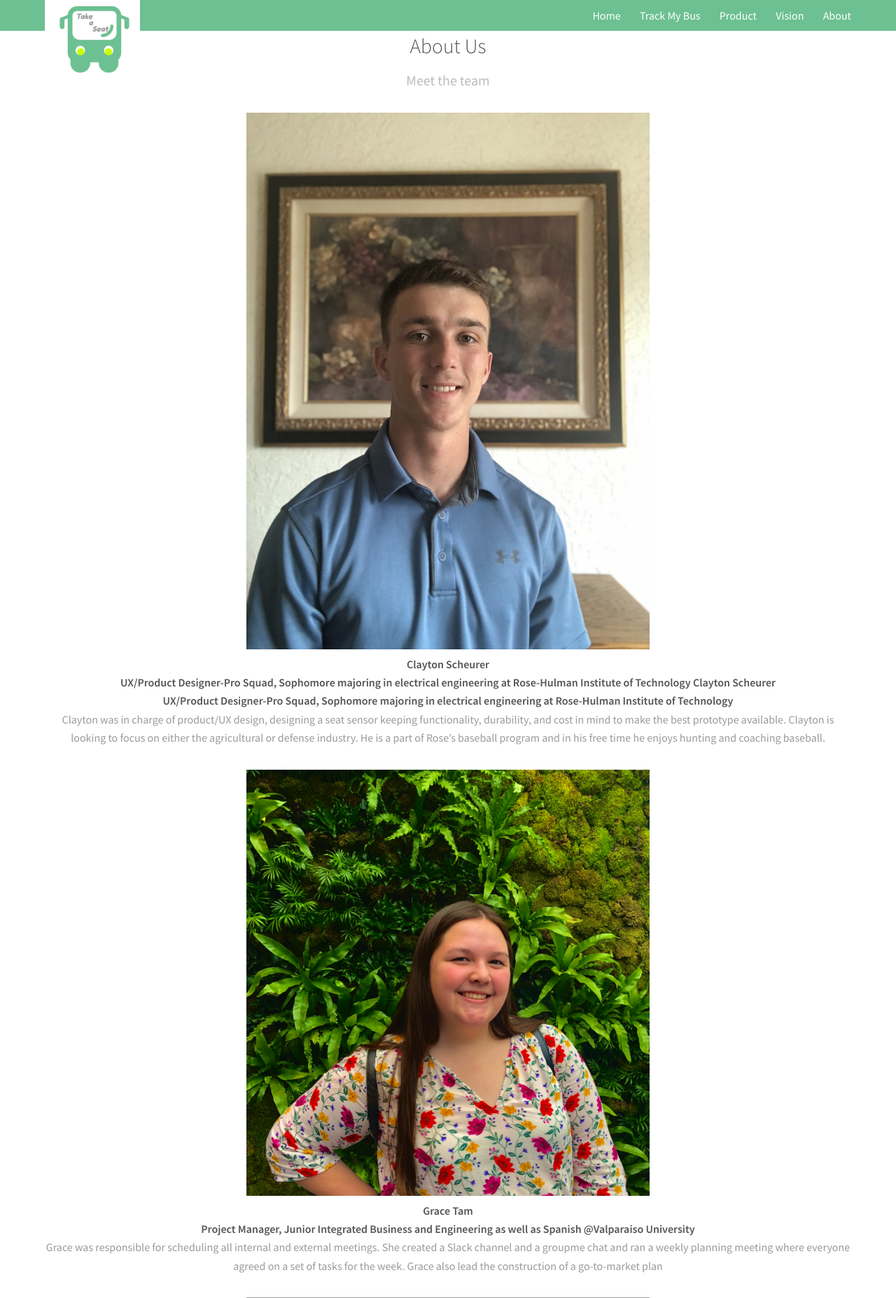
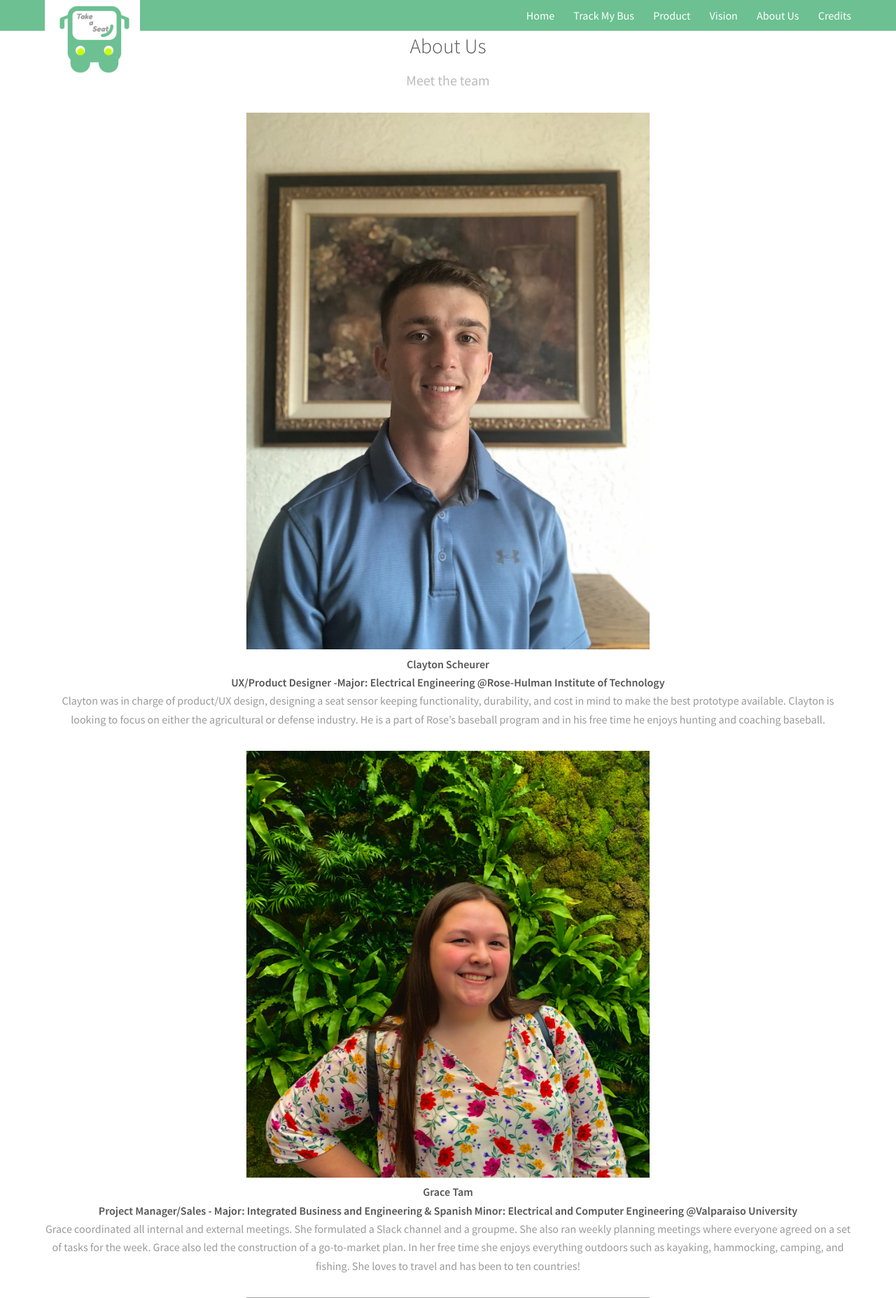
Before and after one commit to rdanehy/SOS_transportation_10, a Flask app: page /elements in a window 1280 px wide. Shown: the top 1855 px of the page at 70% size. Run offline with Flask 2, Linux system fonts and the light colour scheme; some web fonts are replaced; grey boxes are pictures that could not be loaded.

Commit message:
vision subpage update, credit subpage update, and logo page

```diff
--- a/app.py
+++ b/app.py
@@ -35,5 +35,10 @@ def vision():
     return render_template('vision.html')
 
 
+@app.route('/credits')
+def credits():
+    return render_template('credits.html')
+
+
 if __name__ == "__main__":  # on running python app.py
     app.run()  # run the flask app
--- a/templates/elements.html
+++ b/templates/elements.html
@@ -16,13 +16,14 @@
 		<!-- Header -->
 			<header id="header">
 				<div class="inner">
-					<a href="index.html" class="logo"><img src=" ./static/images/logo.png"></a>
+					<a href="home" class="logo"><img src=" ./static/images/logo.png"></a>
 					<nav id="nav">
 						<a href="home">Home</a>
 						<a href="track_my_bus">Track My Bus</a>
 						<a href="product">Product</a>
 						<a href="vision">Vision</a>
-						<a href="elements">About</a>
+						<a href="elements">About Us</a>
+						<a href="credits">Credits</a>
 					</nav>
 					<a href="#navPanel" class="navPanelToggle"><span class="fa fa-bars"></span></a>
 				</div>
@@ -39,34 +40,31 @@
 						<div style="text-align: center;">
 
 						<img src="./static/images/cool_dude.jpg" height = "50%" width = "50%">
-						<p><strong> Clayton Scheurer <br>UX/Product Designer-Pro Squad, Sophomore majoring in electrical engineering at Rose-Hulman Institute of Technology
-							Clayton Scheurer <br>UX/Product Designer-Pro Squad, Sophomore majoring in electrical engineering at Rose-Hulman Institute of Technology
-	<br></strong>Clayton was in charge of product/UX design, designing a seat sensor keeping functionality, durability, and cost in mind to make the best prototype available. Clayton is looking to focus on either the agricultural or defense industry.
-							He is a part of Rose’s baseball program and in his free time he enjoys hunting and coaching baseball.</p>
+						<p><strong> Clayton Scheurer <br>UX/Product Designer -Major: Electrical Engineering @Rose-Hulman Institute of Technology
+	<br></strong>Clayton was in charge of product/UX design, designing a seat sensor keeping functionality, durability, and cost in mind to make the best prototype available. Clayton is looking to focus on either the agricultural or defense industry. He is a part of Rose’s baseball program and in his free time he enjoys hunting and coaching baseball.</p>
 
 							<img src="./static/images/grace.jpg" height = "50%" width = "50%">
-					<p><strong>Grace Tam <br> Project Manager, Junior Integrated Business and Engineering as well as Spanish
-@Valparaiso University</strong> <br>
-					Grace was responsible for scheduling all internal and external meetings. She created a Slack channel and a groupme chat and ran a weekly planning meeting where everyone agreed on a set of tasks for the week. Grace also lead the construction of a go-to-market plan
+					<p><strong>Grace Tam <br>Project Manager/Sales - Major: Integrated Business and Engineering & Spanish Minor: Electrical and Computer Engineering @Valparaiso University</strong> <br>
+					Grace coordinated all internal and external meetings. She formulated a Slack channel and a groupme. She also ran weekly planning meetings where everyone agreed on a set of tasks for the week. Grace also led the construction of a go-to-market plan. In her free time she enjoys everything outdoors such as kayaking, hammocking, camping, and fishing. She loves to travel and has been to ten countries!
 					</p>
 
 						<img src="./static/images/ryan-danehy.jpg" height = "50%" width = "50%" >
-					<p> <strong> Ryan Danehy <br>Software Engineer,, senior in Intelligent Systems Engineering with minor in mathematics @ Indiana University</strong><br>
+					<p> <strong> Ryan Danehy <br>Software Engineer - Major: Intelligent Systems Engineering Minor: Mathematics @Indiana University</strong><br>
 					Ryan was in charge of designing, developing, and deploying the web application in which the SoftStat sensor would be integrated into. He also was responsible for the initial research in the product viability evaluation, as well as investigating the future application of such a product. Ryan’s area of specialization is bioengineering specifically computational biology, with increased interest in High Performance Computing, and Machine Learning. He is an avid skier, hiker, and biker who was born and raised in Louisville, Kentucky. He is currently scheduled to graduate with a bachelor degree in 2021 and a master’s degree in 2022.
 					</p>
 						<img src="./static/images/elliot.jpg" height = "10%" width = "30%" >
-						<p> <strong>Elliot Schendel <br>Director of Operations - Go Team, Senior majoring in Management of Information Systems at Butler University<br>
-</strong> Elliot was responsible for: facilitating the completion of Go-team materials, creating material for project development, and conducting market research. He's passionate about helping make technology more accessible to small business owners and helping them to work smarter to achieve their organizational goals. In his free time, Elliot loves to drive and ride his bike in natural parks.
+						<p> <strong>Elliot Schendel <br>Business Analyst - Major: Management of Information Systems @Butler University<br>
+</strong> Elliot was responsible for aiding the completion of Go-team materials, creating material for project development, and conducting market research. He's passionate about helping make technology more accessible to small business owners and helping them to work smarter to achieve their organizational goals. In his free time, Elliot loves to drive and ride his bike in natural parks.
 </p>
 						<img src="./static/images/cassie.jpg" height = "10%" width = "30%" >
 						<p>
-							<Strong> Cassie Utley<br> Customer Outreach Manager, Senior Class of 2021, Mechanical Engineer @ Rose-Hulman Institute of Technology</Strong><br>
+							<Strong> Cassie Utley<br> Customer Outreach - Major: Mechanical Engineer @Rose-Hulman Institute of Technology
+</Strong><br>
 
-Cassie contributed by focusing on the importance of the customers' need to travel safely, especially due to COVID-19, and how to incorporate change with the team in the development of Take a Seat. Post-Graduation, she plans to go into the automotive industry and eventually develop her own business; however, she's still thinking about going back to school to get her Masters or go to Chiropractic school. Outside of school and academics she is a Varsity Athlete, Multi-Organizations Member, Tutor and Volunteer. But if you’re looking for her, you can find her in the gym.</p>
-
-						<img src="./static/images/david.png" height = "25%" width = "25%" >
-						<p><strong>David Mykut. <br>Systems Designer, System Analyst- Pro Squad, Majoring in Computer Information and Technologies with a minor in History @ Purdue</strong>
-						<br>
+Cassie contributed by focusing on the importance of the customers' need to travel safely, especially due to COVID-19, and how to incorporate change with the team in the development of Take a Seat. Post-Graduation, she plans to go into the automotive industry and eventually develop her own business; however, she's still thinking about going back to school to get her Masters or go to Chiropractic school. Outside of school and academics she is a Varsity Athlete, Multi-Organizations Member, Tutor and Volunteer. But if you’re looking for her, you can find her in the gym.
+						</p>
+							<img src="./static/images/david.png" height = "25%" width = "25%" >
+						<p><strong>David Mykut. <br>Systems Designer/Analyst - Major: Computer Information and Technologies Minor: History @Purdue<br></strong>
 							David helped to model and visualize the design of the project in the early stages, then helping between other areas and teammates as needed. He is a senior studying computer informations and technologies with a minor in history at
 Purdue University. From a small town , Walton, in Indiana after living in north Central Pennsylvania for
 seven years. Has a background in organizing teams, taking charge when needed, and managing and
--- a/templates/generic.html
+++ b/templates/generic.html
@@ -26,13 +26,14 @@
 		<!-- Header -->
 			<header id="header">
 				<div class="inner">
-					<a href="index.html" class="logo"><img src=" ./static/images/logo.png"></a>
+					<a href="home" class="logo"><img src=" ./static/images/logo.png"></a>
 					<nav id="nav">
 						<a href="home">Home</a>
 						<a href="track_my_bus">Track My Bus</a>
 						<a href="product">Product</a>
 						<a href="vision">Vision</a>
-						<a href="elements">About</a>
+						<a href="elements">About Us</a>
+						<a href="credits">Credits</a>
 					</nav>
 					<a href="#navPanel" class="navPanelToggle"><span class="fa fa-bars"></span></a>
 				</div>
--- a/templates/index.html
+++ b/templates/index.html
@@ -16,13 +16,14 @@
 		<!-- Header -->
 			<header id="header">
 				<div class="inner">
-					<a href="index.html" class="logo"><img src=" ./static/images/logo.png"></a>
+					<a href="home" class="logo"><img src=" ./static/images/logo.png"></a>
 					<nav id="nav">
 						<a href="home">Home</a>
 						<a href="track_my_bus">Track My Bus</a>
 						<a href="product">Product</a>
 						<a href="vision">Vision</a>
-						<a href="elements">About</a>
+						<a href="elements">About Us</a>
+						<a href="credits">Credits</a>
 					</nav>
 					<a href="#navPanel" class="navPanelToggle"><span class="fa fa-bars"></span></a>
 				</div>
--- a/templates/product.html
+++ b/templates/product.html
@@ -10,13 +10,14 @@
 		<!-- Header -->
 			<header id="header">
 				<div class="inner">
-					<a href="index.html" class="logo"><img src=" ./static/images/logo.png"></a>
+					<a href="home" class="logo"><img src=" ./static/images/logo.png"></a>
 					<nav id="nav">
 						<a href="home">Home</a>
 						<a href="track_my_bus">Track My Bus</a>
 						<a href="product">Product</a>
                         <a href="vision">Vision</a>
-						<a href="elements">About</a>
+						<a href="elements">About Us</a>
+						<a href="credits">Credits</a>
 					</nav>
 					<a href="#navPanel" class="navPanelToggle"><span class="fa fa-bars"></span></a>
 				</div>
```
Also changed, not shown: templates/credits.html (added, +86 -0 lines), templates/vision.html (+11 -7 lines), static/images/v2x.jpg (added), 1 other file.
